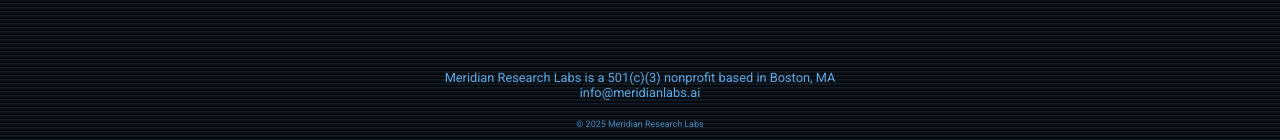
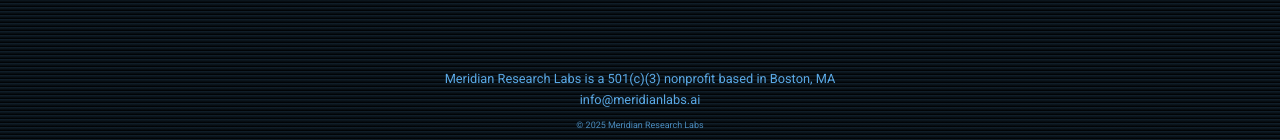
Before and after one commit to meridianlabs-ai/www, a plain HTML site: page www/index.html in a window 1280 px wide. Shown: the part 657-797 px from the top of the page. Drawn offline with Linux system fonts and the light colour scheme.

Commit message:
further footer tweaks

```diff
--- a/www/index.html
+++ b/www/index.html
@@ -125,6 +125,12 @@
         font-size: 0.7em;
         opacity: 0.8;
       }
+
+      .contact {
+        padding-top: 0.5em;
+        padding-bottom: 1em;
+
+      }
     </style>
   </head>
   <body>
@@ -141,10 +147,9 @@
       <div class="footer-section left"></div>
 
       <div class="footer-section center">
-        Meridian Research Labs is a 501(c)(3) nonprofit based in Boston, MA<br />
-        <a href="mailto:info@meridianlabs.ai">info@meridianlabs.ai</a
-        ><br /><br />
-        <span class="copyright">© 2025 Meridian Research Labs</span>
+        <div>Meridian Research Labs is a 501(c)(3) nonprofit based in Boston, MA</div>
+        <div class="contact"> <a href="mailto:info@meridianlabs.ai">info@meridianlabs.ai</a></div>
+        <div class="copyright">© 2025 Meridian Research Labs</div>
       </div>
 
       <div class="footer-section right"></div>
```
